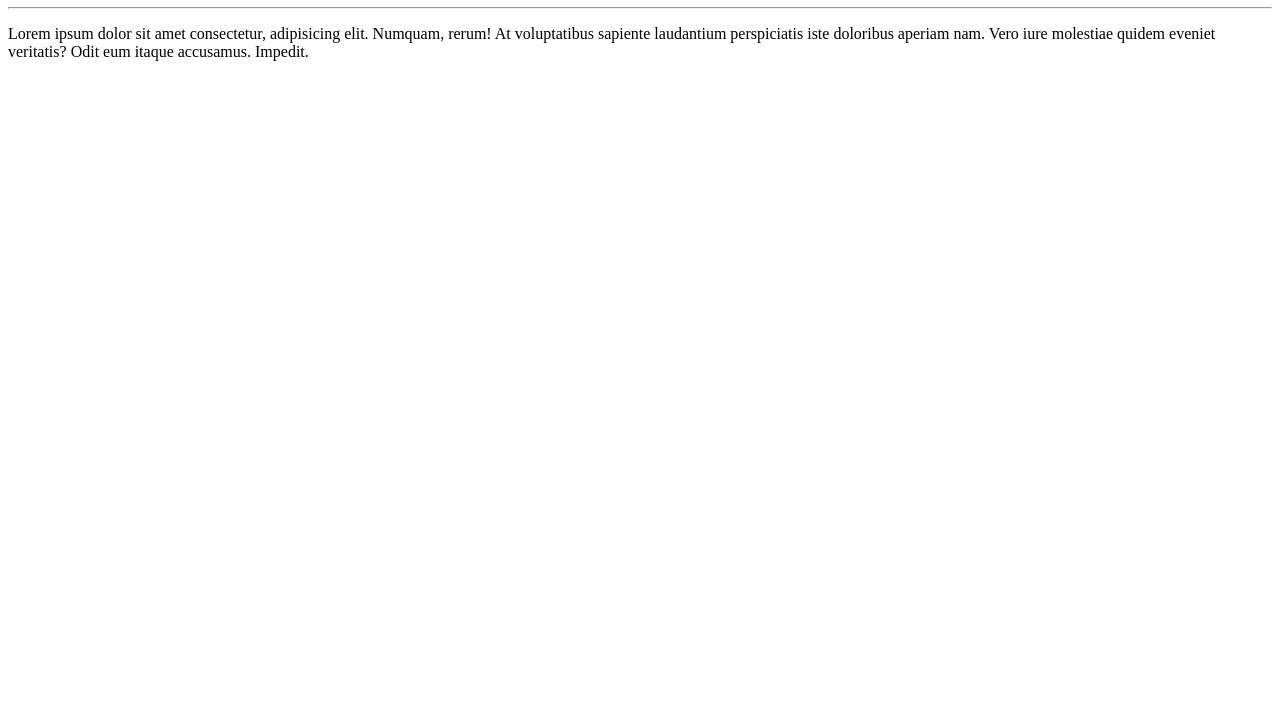
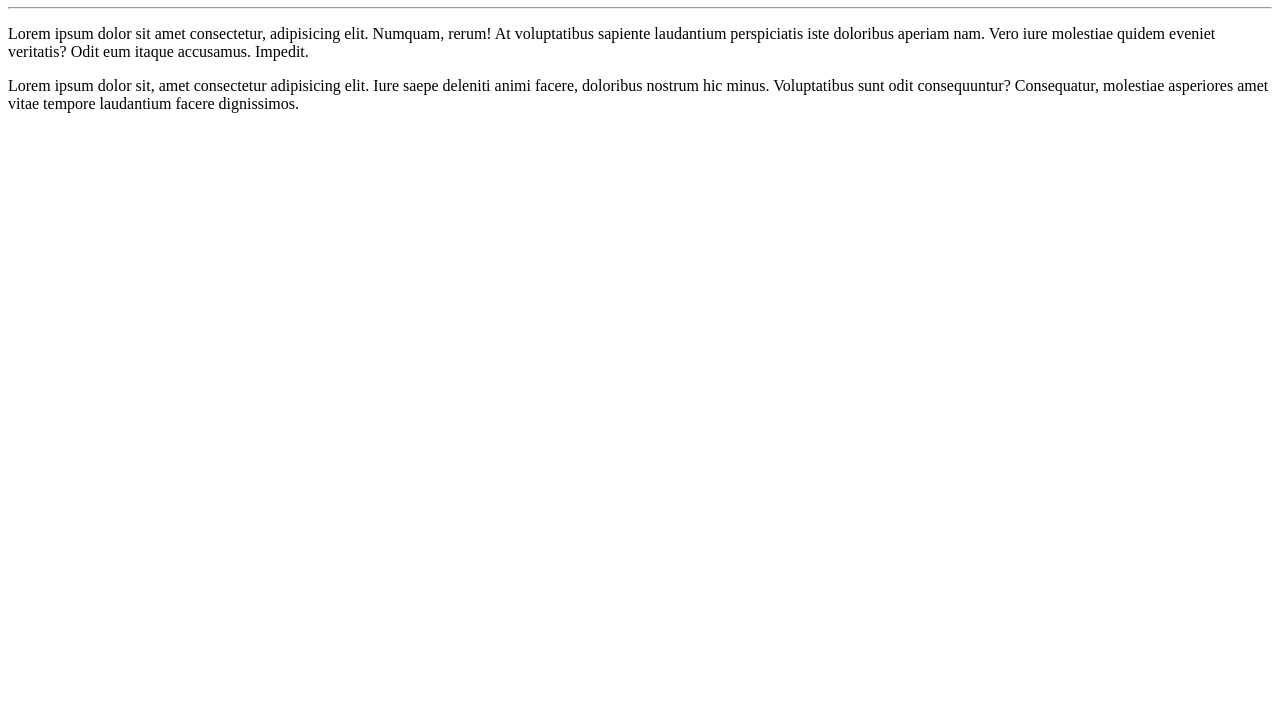
Before and after one commit to BrunoCSoares/Ola-Mundo, a plain HTML site: page Site exemplo/index.html in a window 1280 px wide. Shown: the part 73-800 px from the top of the page. Drawn offline with Linux system fonts and the light colour scheme.

Commit message:
Mais um parágrafo
Testando comandos e atalhos.

```diff
--- a/Site exemplo/index.html
+++ b/Site exemplo/index.html
@@ -10,5 +10,6 @@
     <h1>Olá, Mundo!</h1>
     <hr>
     <p>Lorem ipsum dolor sit amet consectetur, adipisicing elit. Numquam, rerum! At voluptatibus sapiente laudantium perspiciatis iste doloribus aperiam nam. Vero iure molestiae quidem eveniet veritatis? Odit eum itaque accusamus. Impedit.</p>
+    <p>Lorem ipsum dolor sit, amet consectetur adipisicing elit. Iure saepe deleniti animi facere, doloribus nostrum hic minus. Voluptatibus sunt odit consequuntur? Consequatur, molestiae asperiores amet vitae tempore laudantium facere dignissimos.</p>
 </body>
 </html>
```
